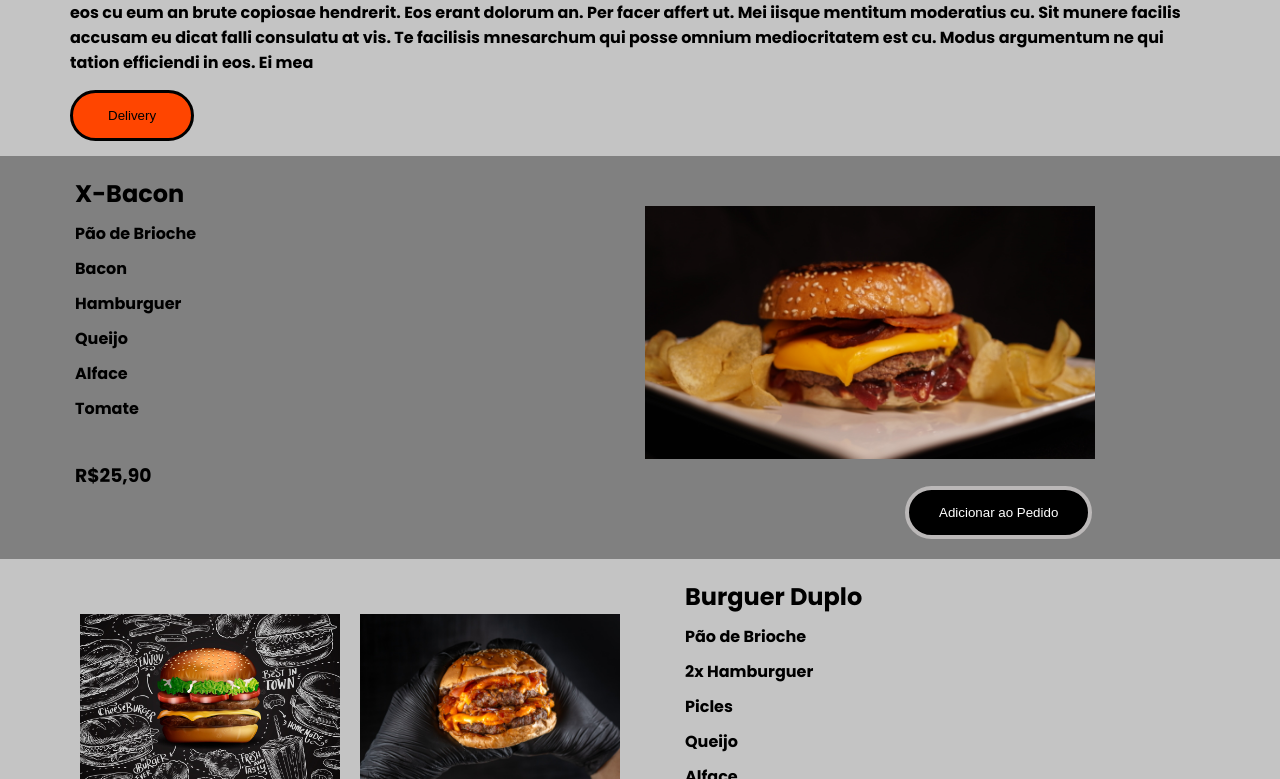
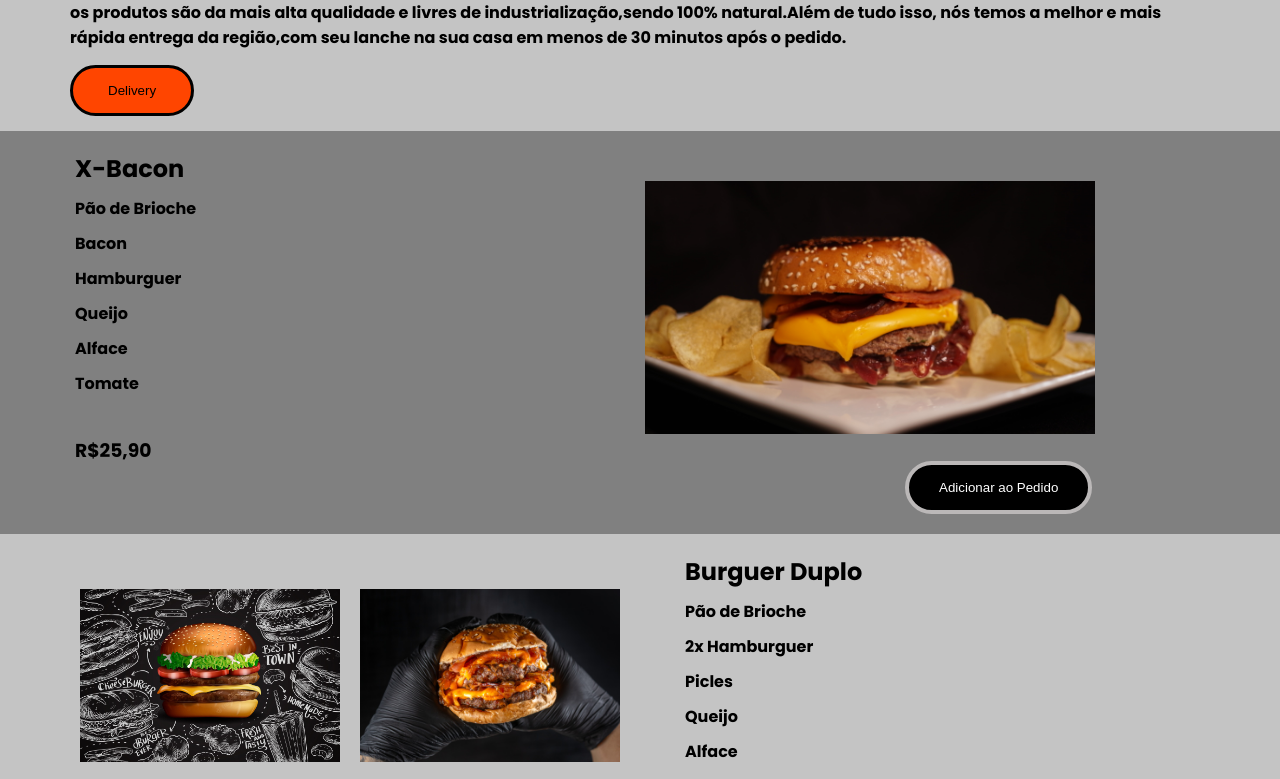
Before and after one commit to JoaoAdada/HamburgueriaDaNona, a plain HTML site: page index.html in a window 1280 px wide. Shown: the part 198-977 px from the top of the page. Drawn offline with Linux system fonts and the light colour scheme.

Commit message:
Update index.html

```diff
--- a/index.html
+++ b/index.html
@@ -18,10 +18,9 @@
     <header>
         <div class="container clearfix">
             <h1>Hamburgueria da Nona</h1>
-            <p>Lorem ipsum dolor sit amet et delectus accommodare his consul copiosae legendos at vix ad putent delectus delicata usu.
-                 Vidit dissentiet eos cu eum an brute copiosae hendrerit. Eos erant dolorum an. Per facer affert ut. Mei iisque mentitum moderatius cu.
-                  Sit munere facilis accusam eu dicat falli consulatu at vis. Te facilisis mnesarchum qui posse omnium mediocritatem est cu.
-                   Modus argumentum ne qui tation efficiendi in eos. Ei mea
+            <p>Conheça a melhor hamburgueria da região.Com o mais completo e diversificado cardápio,aqui você encontra o lanche que deseja,
+                onde os produtos são da mais alta qualidade e livres de industrialização,sendo 100% natural.Além de tudo isso,
+                nós temos a melhor e mais rápida entrega da região,com seu lanche na sua casa em menos de 30 minutos após o pedido.
             </p>
 
             <button>Delivery</button>
```
